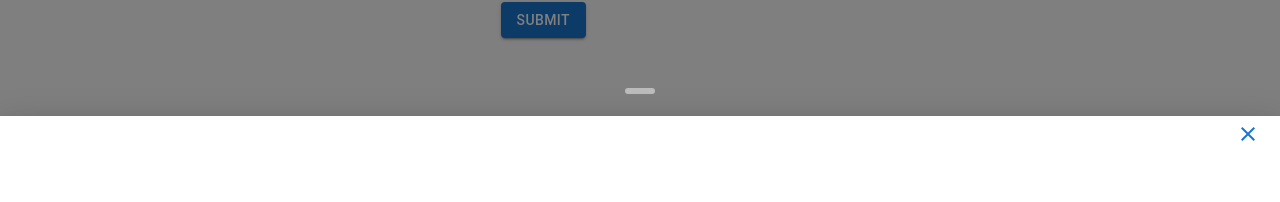
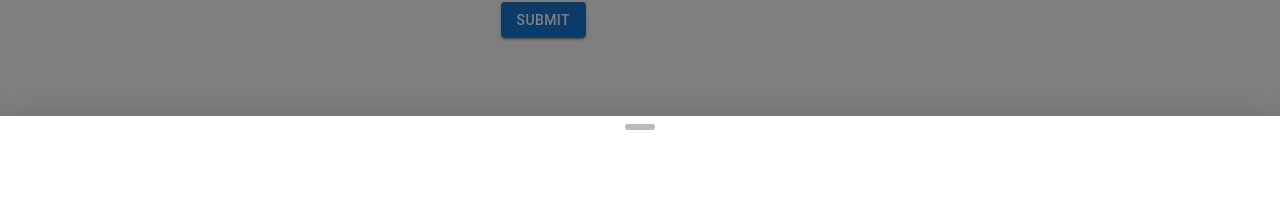
Before and after one commit to okmic/Main, a React (Create React App) app: page /Contact in a window 1280 px wide. Both pictures are taken after a click on the button 1223 px from the left and 33 px from the top of the page. Shown: the part 320-522 px from the top of the page. Built offline with nearby package versions, Linux system fonts and the light colour scheme.

Commit message:
ScrollToTop/GlobalStyles

```diff
--- a/src/App.tsx
+++ b/src/App.tsx
@@ -6,12 +6,14 @@ import { Suspense } from 'react';
 import { Resume } from './components/Resume/Resume';
 import { Projects } from './components/Projects/Projects';
 import { Contacts } from './components/Contacts/Contacts';
+import ScrollToTop from './ScrollToTop/ScrollToTop';
 
 function App() {
   return (
     <Suspense fallback={<Loading>Loading</Loading>}>
       <BrowserRouter >
         <AppWrapper>
+        <ScrollToTop />
           <Header />
           <Routes>
             <Route path="/My-Space" element={<Main />} />
--- /dev/null
+++ b/src/ScrollToTop/ScrollToTop.ts
@@ -0,0 +1,13 @@
+import { useEffect } from "react"
+import { useLocation } from "react-router-dom"
+
+export default function ScrollToTop() {
+  const { pathname } = useLocation();
+
+  useEffect(() => {
+    console.log(pathname)
+    window.scrollTo(0, 0);
+  }, [pathname]);
+
+  return null;
+}
--- a/src/components/AppBar/Drawer.tsx
+++ b/src/components/AppBar/Drawer.tsx
@@ -8,8 +8,6 @@ import Box from '@mui/material/Box'
 import SwipeableDrawer from '@mui/material/SwipeableDrawer'
 import { Navigation } from '../Footer/index.styled'
 import { WrapperLinks } from './WrapperLinks'
-import CloseIcon from '@mui/icons-material/Close'
-import { Button } from '@mui/material'
 
 
 const drawerBleeding = 36;
@@ -32,7 +30,7 @@ const Puller = styled(Box)(({ theme }) => ({
     position: 'absolute',
     top: 8,
     left: 'calc(50% - 15px)',
-  }));
+}));
 
 const iOS =
     typeof navigator !== 'undefined' && /iPad|iPhone|iPod/.test(navigator.userAgent);
@@ -69,22 +67,6 @@ const SwipeableEdgeDrawer: React.FC<PropsType> = ({ open, toggleDrawer, setOpen
                     keepMounted: true,
                 }}
             >
-            <StyledBox
-            onClick={toggleDrawer(true)}
-          sx={{
-            position: 'absolute',
-            top: -drawerBleeding,
-            borderTopLeftRadius: 8,
-            borderTopRightRadius: 8,
-            visibility: 'visible',
-            right: 0,
-            left: 0,
-          }}
-        >
-          <Puller sx={{
-              backgroundColor: '#bbbbbb'
-          }} />
-        </StyledBox>
                 <StyledBox
                     sx={{
                         px: 2,
@@ -93,15 +75,11 @@ const SwipeableEdgeDrawer: React.FC<PropsType> = ({ open, toggleDrawer, setOpen
                         overflow: 'auto',
                     }}
                 >
+                    <Puller sx={{
+                        backgroundColor: '#bbbbbb'
+                    }} />
                     <Navigation >
-                        <Button
-                            onClick={toggleDrawer(false)}
-                            sx={{ position: "absolute", top: 0, right: 0 }}
-                        >
-                            <CloseIcon />
-                        </Button>
                         <WrapperLinks setOpen={setOpen} />
-
                     </Navigation>
                 </StyledBox>
             </SwipeableDrawer>
--- a/src/components/Footer/index.styled.ts
+++ b/src/components/Footer/index.styled.ts
@@ -13,6 +13,7 @@ export const WrapperContact = styled.footer`
         dispay: flex;
         flex-direction: column;
         aling-items: center;
+        margin-top: 5vh;
     }
 `
 export const ItemContact = styled.div`
--- a/src/components/Main/index.styled.ts
+++ b/src/components/Main/index.styled.ts
@@ -14,6 +14,7 @@ align-items: center;
 export const Me = styled.div`
 display: flex;
 max-width: 500px;
+max-height: 500px;
 justify-content: flex-end;
 padding: ${padding};
 & img {
@@ -22,7 +23,8 @@ padding: ${padding};
     border: black 1px solid;
 }
 @media screen and (max-width: 650px) {
-    max-width: 300px;
+    width: 300px;
+    height: 300px;
   }
 `
 export const Description = styled.div`
--- a/src/index.css
+++ /dev/null
@@ -1,11 +0,0 @@
-body {
-  margin: 0;
-  padding: 0;
-  max-width: 100vw;
-  font-family: georgia, sans-serif;
-}
-a {
-  text-decoration: none;
-  color: rgb(19, 18, 18);
-  cursor: pointer;
-}
--- a/src/index.styled.ts
+++ b/src/index.styled.ts
@@ -1,4 +1,19 @@
-import styled from 'styled-components'
+import styled, {createGlobalStyle} from 'styled-components'
+
+const GlobalStyle = createGlobalStyle`
+body {
+    margin: 0;
+    padding: 0;
+    max-width: 100vw;
+    font-family: georgia, sans-serif;
+}
+a {
+    text-decoration: none;
+    color: rgb(19, 18, 18);
+    cursor: pointer;
+}
+`
+export default GlobalStyle
 
 export const AppWrapper = styled.div`
 max-width: 1500px;
--- a/src/index.tsx
+++ b/src/index.tsx
@@ -1,17 +1,15 @@
-import React from 'react';
-import ReactDOM from 'react-dom';
-import './index.css';
-import App from './App';
-import reportWebVitals from './reportWebVitals';
+import React from 'react'
+import ReactDOM from 'react-dom'
+import App from './App'
+import GlobalStyle  from './index.styled'
+import reportWebVitals from './reportWebVitals'
 
 ReactDOM.render(
   <React.StrictMode>
     <App />
+    <GlobalStyle />
   </React.StrictMode>,
   document.getElementById('root')
-);
+)
 
-// If you want to start measuring performance in your app, pass a function
-// to log results (for example: reportWebVitals(console.log))
-// or send to an analytics endpoint. Learn more: https://bit.ly/CRA-vitals
 reportWebVitals();
```
Also changed, not shown: src/components/NotFound/NotFound.styled.ts (added, +21 -0 lines), src/components/NotFound/NotFound.tsx (added, +15 -0 lines), src/img/404.png (added), src/img/me.jpg.
